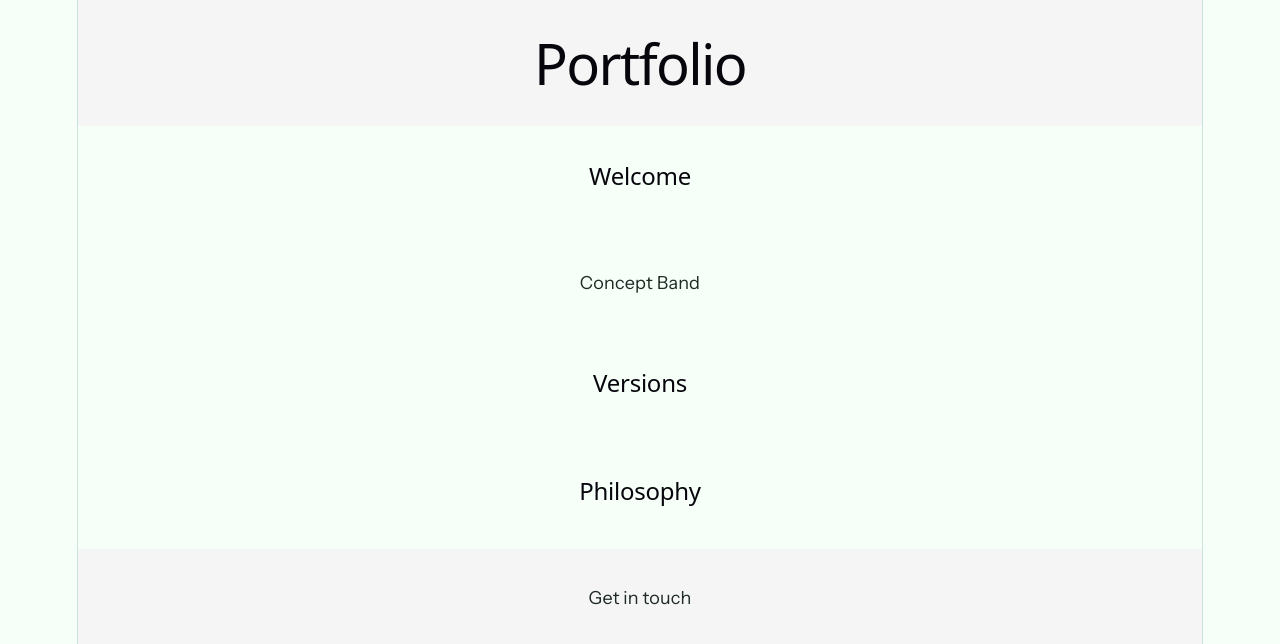
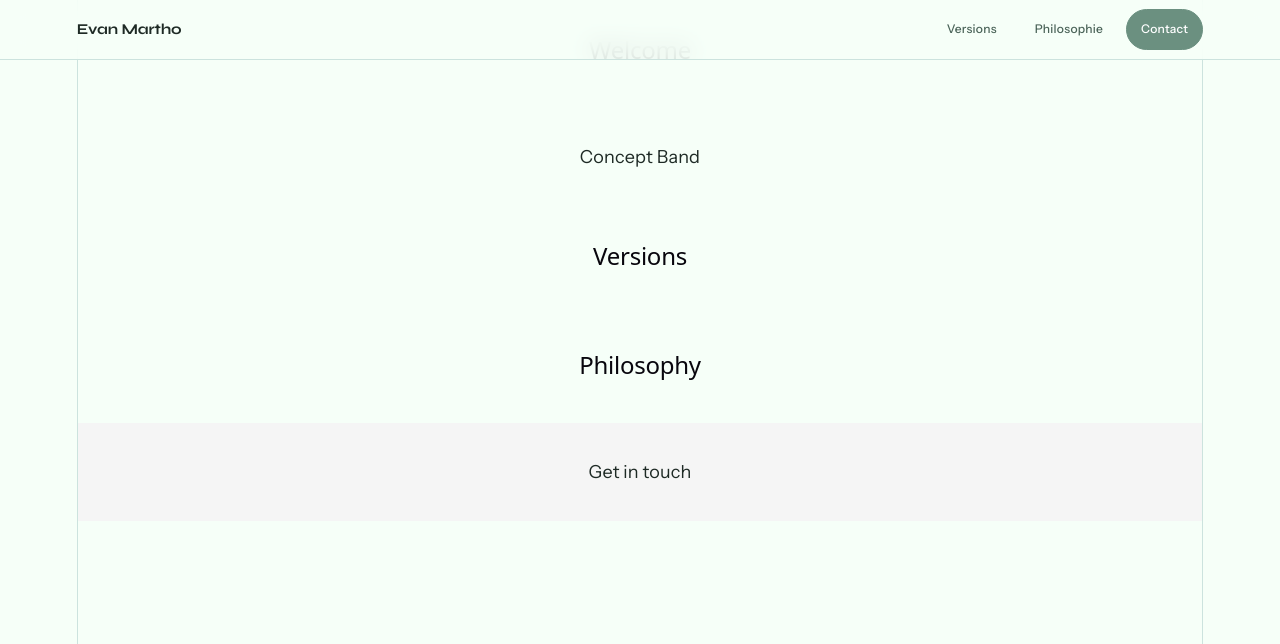
Before and after one commit to MayuriXx/portfolio-meta, a Vue app: page / in a window 1280 px wide. Shown: the top 644 px of the page. Built offline with nearby package versions, Linux system fonts and the light colour scheme.

Commit message:
feat: add AppHeader component

```diff
--- a/src/components/AppHeader.vue
+++ b/src/components/AppHeader.vue
@@ -1,15 +1,82 @@
 <template>
-  <header>
-    <h1>Portfolio</h1>
-  </header>
+    <header class="header">
+        <div class="header__logo">Evan Martho</div>
+        <nav class="header__nav">
+            <a href="#versions" class="header__link">Versions</a>
+            <a href="#philosophy" class="header__link">Philosophie</a>
+            <a href="mailto:martho.evan@gmail.com" class="header__link header__link--primary">Contact</a>
+        </nav>
+    </header>
 </template>
 
 <script setup>
+// Pas de logique pour l'instant — stateless
 </script>
 
 <style scoped>
-header {
-  padding: 1rem;
-  background-color: #f5f5f5;
+.header {
+    position: fixed;
+    top: 0;
+    left: 0;
+    right: 0;
+    z-index: 100;
+    height: 60px;
+    padding: 0 clamp(var(--space-md), 6vw, var(--space-xl));
+    display: flex;
+    align-items: center;
+    justify-content: space-between;
+    background: rgba(246, 255, 248, 0.85);
+    backdrop-filter: blur(12px);
+    border-bottom: 1px solid var(--border);
+}
+
+.header__logo {
+    font-family: var(--font-display);
+    font-size: 15px;
+    font-weight: 700;
+    letter-spacing: -0.01em;
+    color: var(--ink);
+}
+
+.header__nav {
+    display: flex;
+    align-items: center;
+    gap: var(--space-xs);
+}
+
+.header__link {
+    font-size: 12px;
+    font-weight: 500;
+    color: var(--ink-mid);
+    text-decoration: none;
+    padding: 6px 14px;
+    border-radius: var(--radius-full);
+    border: 1px solid transparent;
+    transition: all 0.2s;
+    letter-spacing: 0.02em;
+}
+
+.header__link:hover {
+    border-color: var(--border);
+    background: var(--accent-pale);
+    color: var(--ink);
+}
+
+.header__link--primary {
+    background: var(--accent);
+    color: white;
+    border-color: var(--accent);
+}
+
+.header__link--primary:hover {
+    background: #5a7a6d;
+    border-color: #5a7a6d;
+    color: white;
+}
+
+@media (max-width: 600px) {
+    .header__nav {
+        display: none;
+    }
 }
 </style>
```
